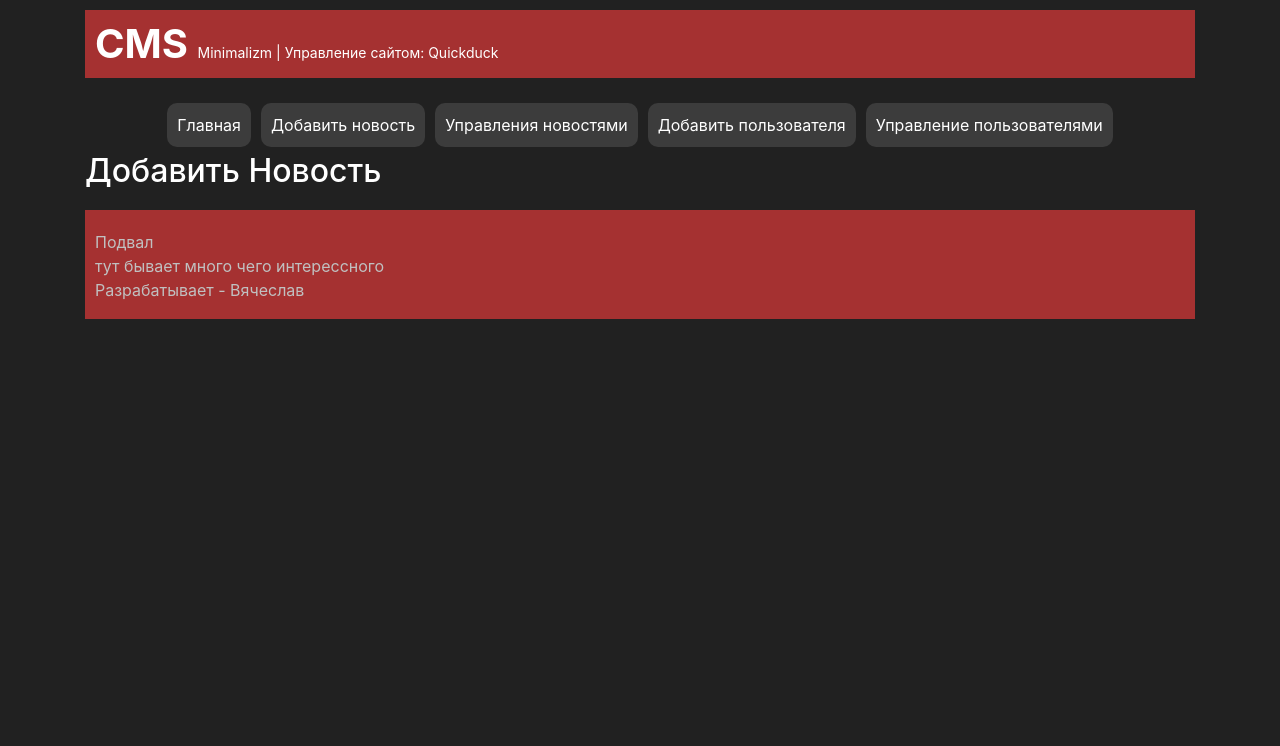
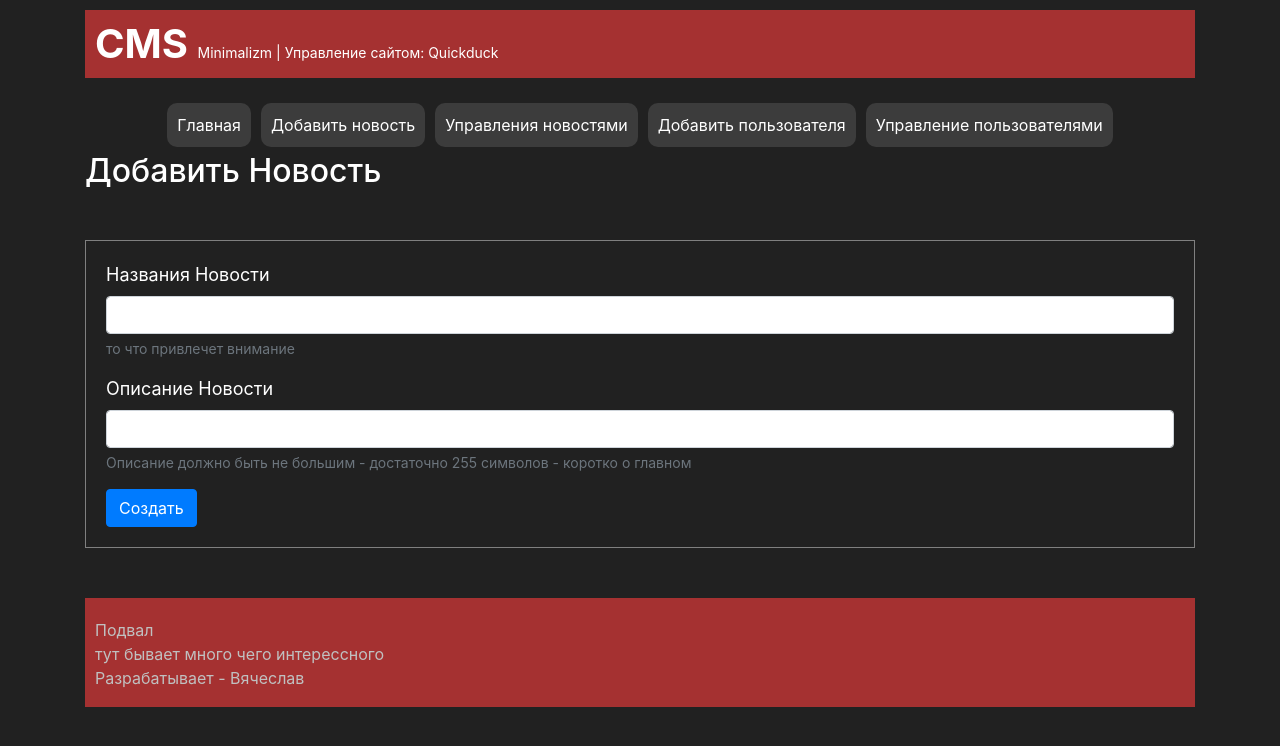
Before and after one commit to Viacheslav1998/cms-quickduck, a Vue app: page /add in a window 1280 px wide. Shown: the top 746 px of the page. Built offline with nearby package versions, Linux system fonts and the light colour scheme.

Commit message:
feat: form

```diff
--- a/src/pages/AddNews.vue
+++ b/src/pages/AddNews.vue
@@ -11,12 +11,30 @@ export default defineComponent({
     <div class="name-page">
       <h2>Добавить Новость</h2>
     </div>
+    <div class="custom-space">
+      <form>
+        <div class="form-group">
+          <label for="nameNews">Названия Новости</label>
+          <input type="name" class="form-control" id="nameNews" aria-describedby="nameNews">
+          <small id="nameHelp" class="form-text text-muted">то что привлечет внимание</small>
+        </div>
+        <div class="form-group">
+          <label for="exampleInputPassword1">Описание Новости</label>
+          <input type="password" class="form-control" id="exampleInputPassword1">
+          <small id="nameHelp" class="form-text text-muted">Описание должно быть не большим - достаточно 255 символов - коротко о главном</small>
+        </div>
+
+        <button type="submit" class="btn btn-primary">Создать</button>
+      </form>
+    </div>
   </div>
 </template>
 
 <style scoped>
-.tools {
-  margin-top: 15px;
+.custom-space {
+  margin: 50px auto;
+  padding: 20px;
+  border: 1px solid grey;
 }
 
 </style>
```
